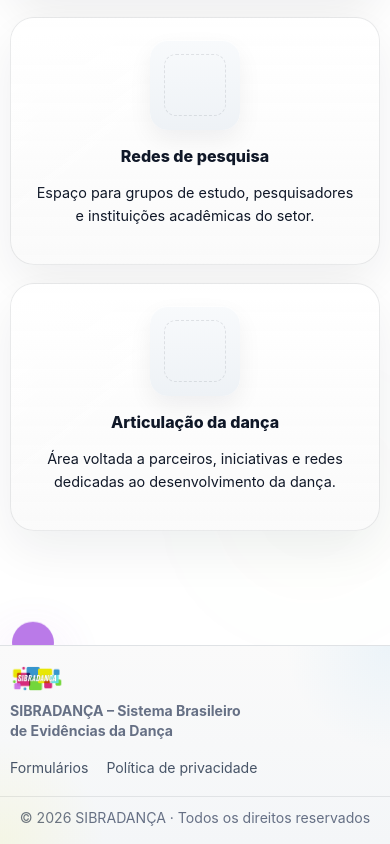
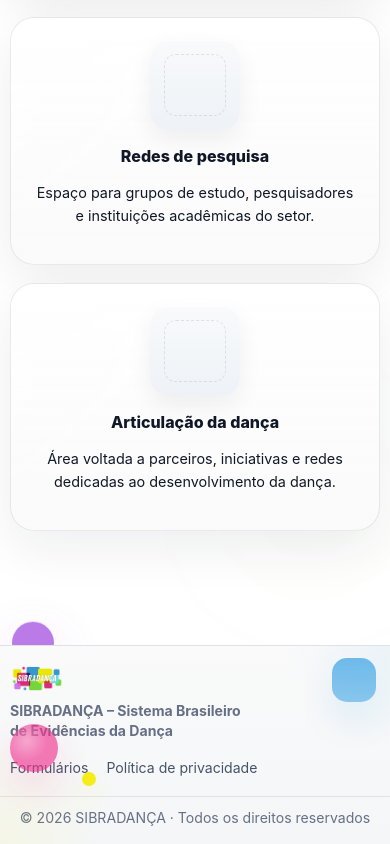
Before and after one commit to abcaa-ong/sibradanca-frontend, a React (Vite) app: page / in a window 390 px wide. Shown: the part 4702-5546 px from the top of the page. Built offline with nearby package versions, Linux system fonts and the light colour scheme; no server answers.

Commit message:
fix: restore footer decorative shapes

```diff
--- a/src/css/app.css
+++ b/src/css/app.css
@@ -631,13 +631,57 @@ button:focus-visible {
   pointer-events: none;
 }
 
+.site-footer::after {
+  content: '';
+  position: absolute;
+  left: 56px;
+  bottom: 44px;
+  width: 88px;
+  height: 88px;
+  border-radius: 999px;
+  background: radial-gradient(circle at 35% 35%, rgba(255, 255, 255, 0.35), rgba(239, 47, 141, 0) 45%),
+    rgba(239, 47, 141, 0.7);
+  box-shadow: 0 18px 40px rgba(239, 47, 141, 0.18);
+  opacity: 0.9;
+  pointer-events: none;
+}
+
 .footer-inner {
+  position: relative;
   padding: 18px 0;
   display: flex;
   justify-content: space-between;
   align-items: center;
   gap: 28px;
   flex-wrap: wrap;
+}
+
+.footer-inner::before,
+.footer-inner::after {
+  content: '';
+  position: absolute;
+  pointer-events: none;
+  opacity: 0.95;
+}
+
+.footer-inner::before {
+  right: 86px;
+  top: -8px;
+  width: 92px;
+  height: 92px;
+  border-radius: 30px;
+  background: linear-gradient(180deg, rgba(72, 169, 230, 0.82), rgba(72, 169, 230, 0.66));
+  box-shadow: 0 18px 40px rgba(72, 169, 230, 0.16);
+}
+
+.footer-inner::after {
+  left: 148px;
+  bottom: -18px;
+  width: 26px;
+  height: 26px;
+  border-radius: 999px;
+  background: rgba(244, 235, 0, 0.95);
+  box-shadow: 0 12px 24px rgba(244, 235, 0, 0.28);
 }
 
 .footer-brand {
@@ -792,6 +836,26 @@ a:focus-visible {
     gap: 16px;
   }
 
+  .site-footer::after {
+    left: 28px;
+    bottom: 56px;
+    width: 72px;
+    height: 72px;
+  }
+
+  .footer-inner::before {
+    right: 18px;
+    top: 6px;
+    width: 72px;
+    height: 72px;
+    border-radius: 24px;
+  }
+
+  .footer-inner::after {
+    left: 98px;
+    bottom: -8px;
+  }
+
   .footer-brand {
     gap: 10px;
   }
@@ -864,6 +928,13 @@ a:focus-visible {
     padding: 20px 0;
   }
 
+  .site-footer::after {
+    left: 18px;
+    bottom: 58px;
+    width: 58px;
+    height: 58px;
+  }
+
   .footer-brand {
     flex: none;
     flex-direction: column;
@@ -876,6 +947,21 @@ a:focus-visible {
     width: 100%;
     gap: 12px 18px;
     justify-content: flex-start;
+  }
+
+  .footer-inner::before {
+    right: 8px;
+    top: 10px;
+    width: 54px;
+    height: 54px;
+    border-radius: 18px;
+  }
+
+  .footer-inner::after {
+    left: 84px;
+    bottom: 6px;
+    width: 18px;
+    height: 18px;
   }
 }
 
@@ -931,6 +1017,28 @@ a:focus-visible {
     width: 54px;
   }
 
+  .site-footer::after {
+    left: 10px;
+    bottom: 72px;
+    width: 48px;
+    height: 48px;
+  }
+
+  .footer-inner::before {
+    right: 4px;
+    top: 12px;
+    width: 44px;
+    height: 44px;
+    border-radius: 15px;
+  }
+
+  .footer-inner::after {
+    left: 72px;
+    bottom: 10px;
+    width: 14px;
+    height: 14px;
+  }
+
   .footer-brand p,
   .footer-links a,
   .footer-bottom {
```
